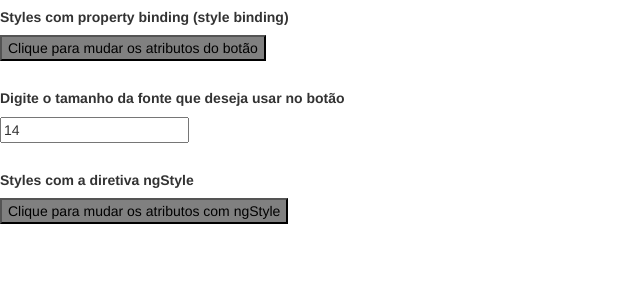
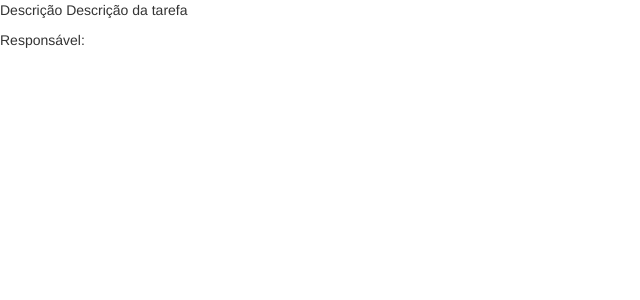
Before and after one commit to DevCaioSouza/Curso-Loiane-Angular, an Angular app in the folder diretivas/: page / in a window 1280 px wide. Shown: the top 300 px of the page, without its empty margins (0-640 px from the left). Built offline with nearby package versions, Linux system fonts and the light colour scheme.

Commit message:
Inicio da aula - operador elvis - não concluído

```diff
--- a/diretivas/src/app/app.component.html
+++ b/diretivas/src/app/app.component.html
@@ -4,4 +4,5 @@
   entre os conteúdos dos links de uma navBar
 </app-diretiva-ngswitch> -->
 <!-- <app-diretiva-ng-class></app-diretiva-ng-class> -->
-<app-diretiva-ngstyle></app-diretiva-ngstyle>
+<!-- <app-diretiva-ngstyle></app-diretiva-ngstyle> -->
+<app-operador-elvis></app-operador-elvis>
--- a/diretivas/src/app/app.module.ts
+++ b/diretivas/src/app/app.module.ts
@@ -8,6 +8,7 @@
 import { DiretivaNgswitchComponent } from './diretiva-ngswitch/diretiva-ngswitch.component';
 import { DiretivaNgClassComponent } from './diretiva-ng-class/diretiva-ng-class.component';
 import { DiretivaNgstyleComponent } from './diretiva-ngstyle/diretiva-ngstyle.component';
+import { OperadorElvisComponent } from './operador-elvis/operador-elvis.component';
 
 @NgModule({
   declarations: [
@@ -15,7 +16,8 @@
     DiretivaNgifComponent,
     DiretivaNgswitchComponent,
     DiretivaNgClassComponent,
-    DiretivaNgstyleComponent
+    DiretivaNgstyleComponent,
+    OperadorElvisComponent
   ],
   imports: [
     BrowserModule,
--- /dev/null
+++ b/diretivas/src/app/operador-elvis/operador-elvis.component.html
@@ -0,0 +1,2 @@
+<p>Descrição {{ tarefa.desc }}</p>
+<p>Responsável: {{tarefa.responsavel}}</p>
--- /dev/null
+++ b/diretivas/src/app/operador-elvis/operador-elvis.component.ts
@@ -0,0 +1,13 @@
+import { Component } from '@angular/core';
+
+@Component({
+  selector: 'app-operador-elvis',
+  templateUrl: './operador-elvis.component.html',
+  styleUrls: ['./operador-elvis.component.css']
+})
+export class OperadorElvisComponent {
+  tarefa: any = {
+    desc : 'Descrição da tarefa',
+    responsavel: null
+  }
+}
```
Also changed, not shown: diretivas/src/app/operador-elvis/operador-elvis.component.css (added), 1 other file (tests, documents, lock files or other folders).
